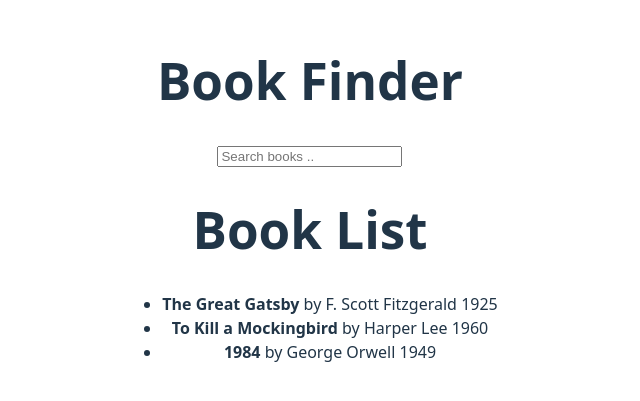
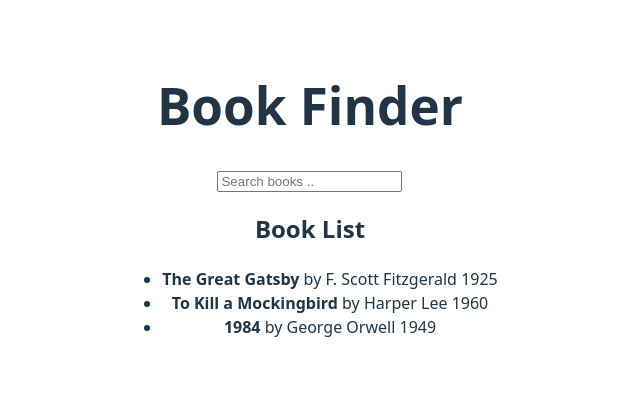
Before and after one commit to Rushan-Harusha/our-app, a React (Vite) app: page / in a window 1280 px wide. Shown: the part 201-602 px from the top of the page, without its empty margins (330-970 px from the left). Built offline with nearby package versions, Linux system fonts and the light colour scheme.

Commit message:
chore: change Book List heading to h2

```diff
--- a/src/components/Books.jsx
+++ b/src/components/Books.jsx
@@ -30,7 +30,7 @@ function Books({ searchTerm }) {
 
   return (
     <>
-      <h1>Book List</h1>
+      <h2>Book List</h2>
       {filteredBooks.length === 0 ? (
         <p>No books found</p>
       ) : (
```
